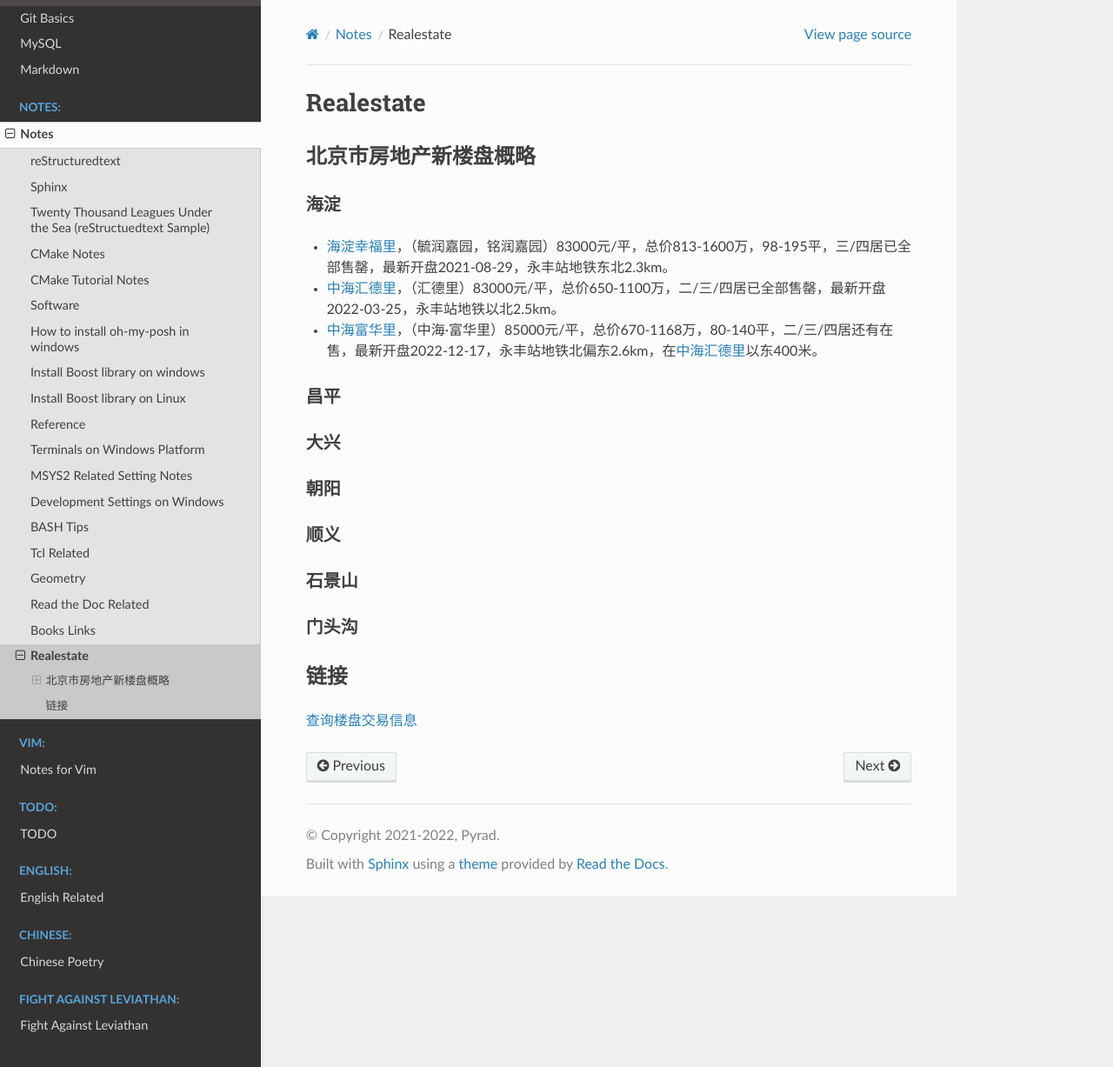
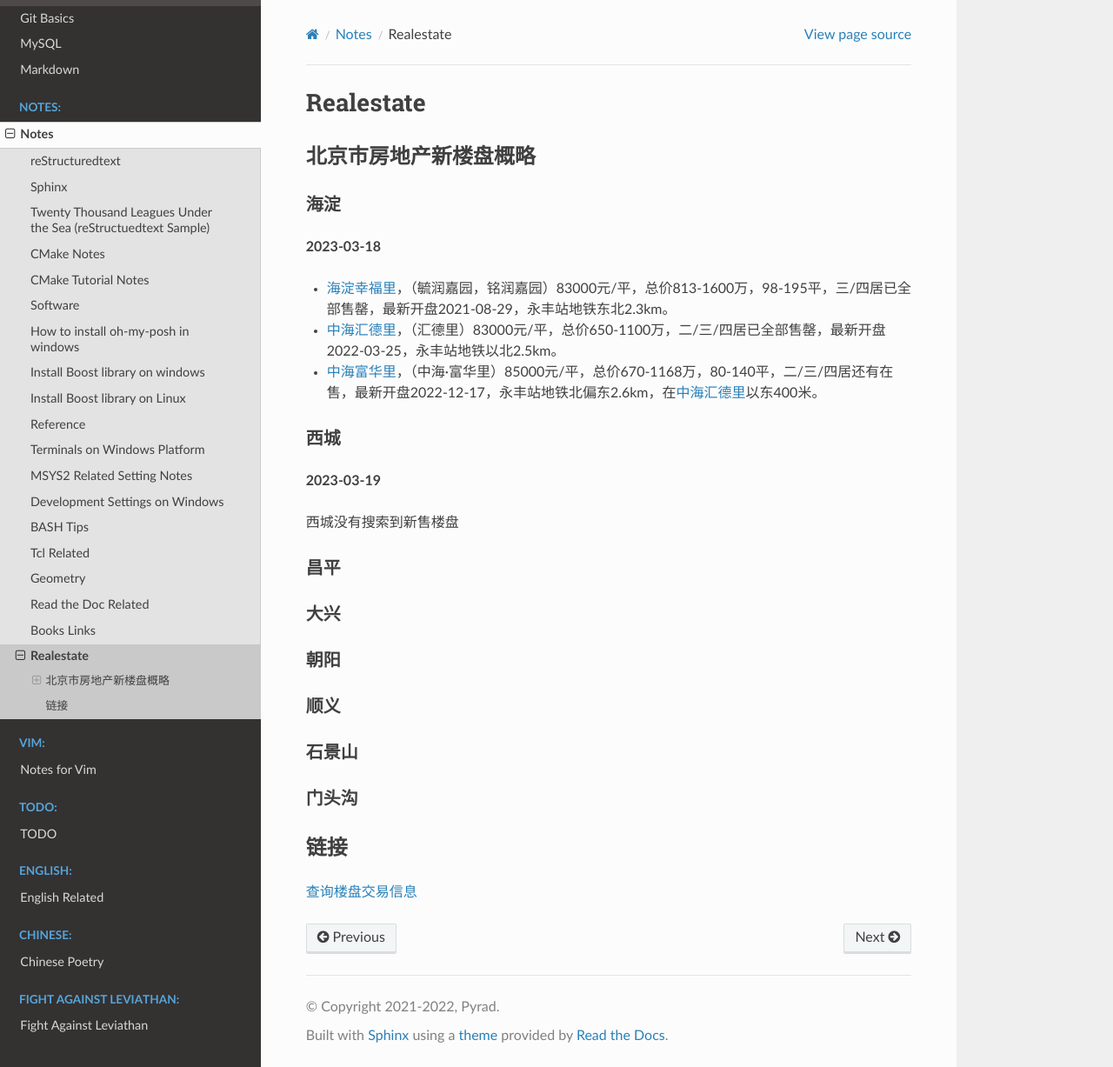
Before and after one commit to Pyrad/pyradnotes, a Sphinx documentation site: the page built from source/Notes/realestate.md, in a window 1280 px wide and 1227 px high. Shown: the whole window at 87% size. Built offline with Sphinx 7.4.7 and the Read the Docs theme 2.0.0, drawn with Linux system fonts in a browser that asks for light colours.

Commit message:
Realestate Add Xicheng district

```diff
--- a/source/Notes/realestate.md
+++ b/source/Notes/realestate.md
@@ -5,9 +5,17 @@
 
 ### 海淀
 
+**2023-03-18**
+
 - [海淀幸福里](https://bj.fang.ke.com/loupan/p_hdxflbljmb/)，（毓润嘉园，铭润嘉园）83000元/平，总价813-1600万，98-195平，三/四居已全部售罄，最新开盘2021-08-29，永丰站地铁东北2.3km。
 - [中海汇德里](https://bj.fang.ke.com/loupan/p_zhhdlbmoox/)，（汇德里）83000元/平，总价650-1100万，二/三/四居已全部售罄，最新开盘2022-03-25，永丰站地铁以北2.5km。
 - [中海富华里](https://bj.fang.ke.com/loupan/p_zhfhlbmxmk/)，（中海·富华里）85000元/平，总价670-1168万，80-140平，二/三/四居还有在售，最新开盘2022-12-17，永丰站地铁北偏东2.6km，在[中海汇德里](https://bj.fang.ke.com/loupan/p_zhhdlbmoox/)以东400米。
+
+### 西城
+
+**2023-03-19**
+
+西城没有搜索到新售楼盘
 
 ### 昌平
 
```
